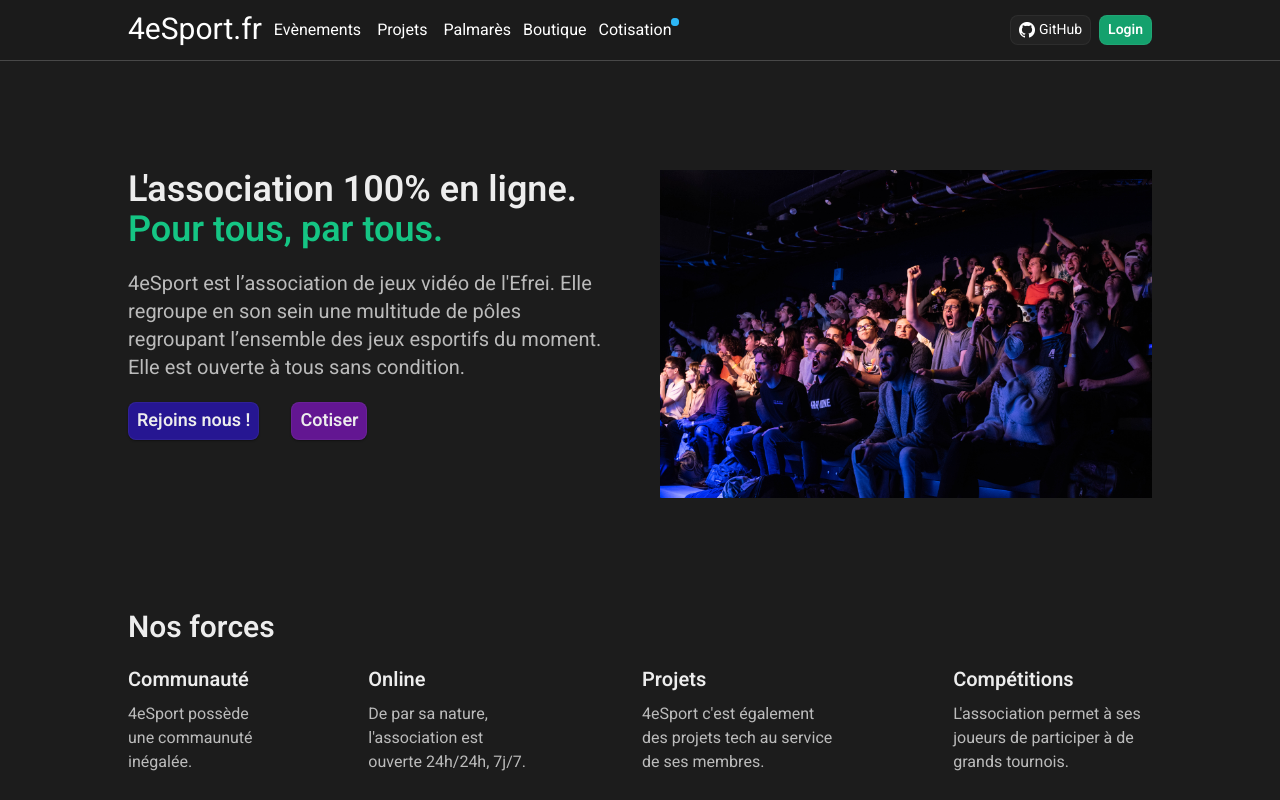
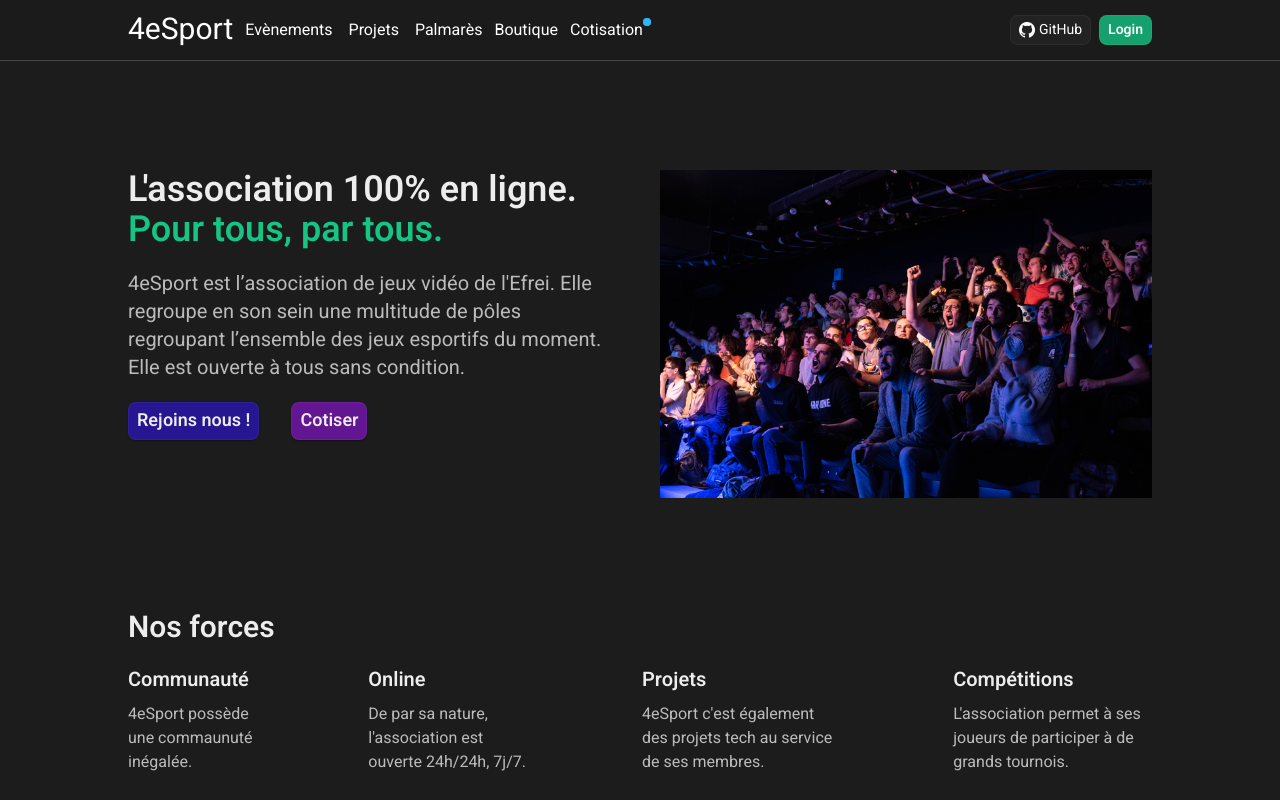
Before and after one commit to Mateleo/4eSport, a Vue app in the folder site/: page / in a window 1280 px wide. Shown: the top 800 px of the page. Built offline with nearby package versions, Linux system fonts and the light colour scheme.

Commit message:
removed .fr

```diff
--- a/site/src/components/Header.vue
+++ b/site/src/components/Header.vue
@@ -10,7 +10,7 @@
         <div class="flex items-center w-full">
           <div class="flex items-center">
             <router-link to="/" class="md:text-3xl mr-3 text-sm sm:text-base"
-              >4eSport.fr</router-link
+              >4eSport</router-link
             >
           </div>
           <nav class="text-sm sm:text-base flex justify-between w-full sm:w-auto">
```
